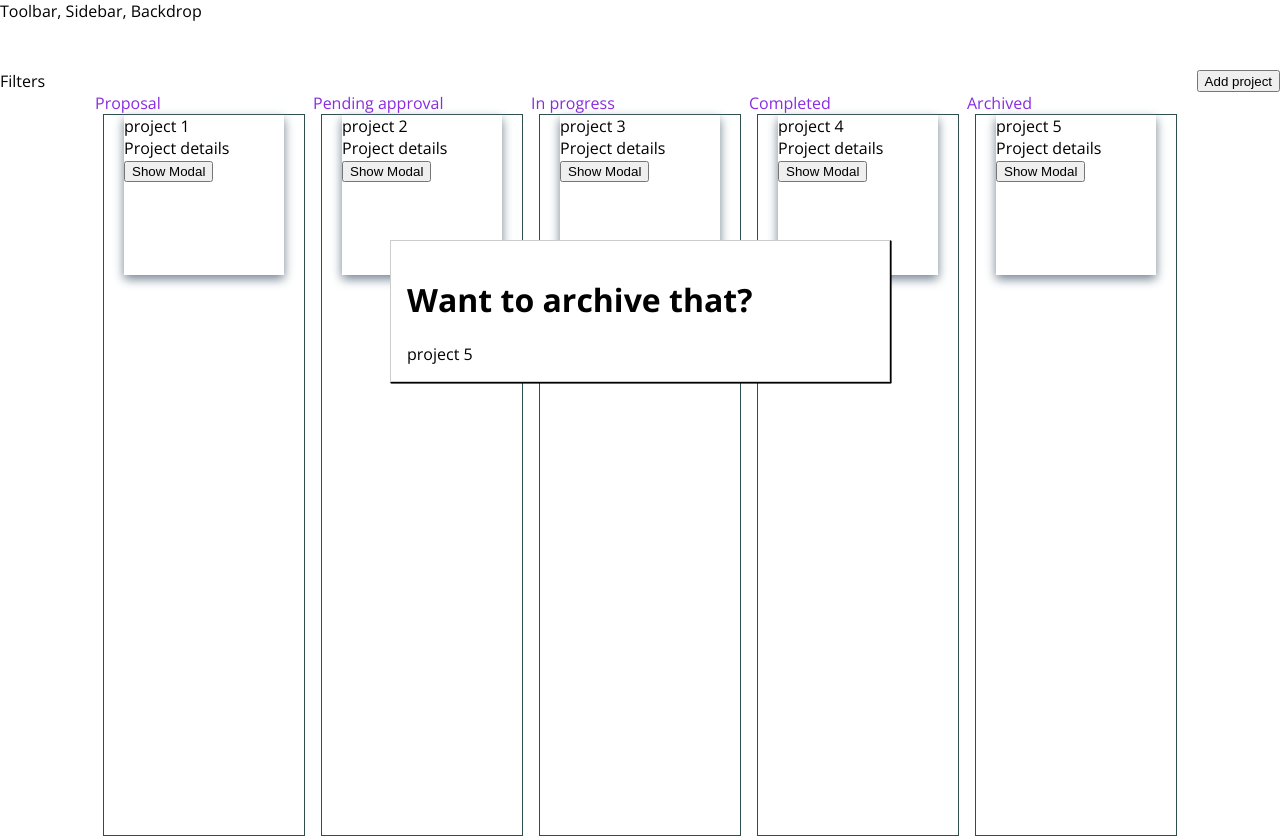
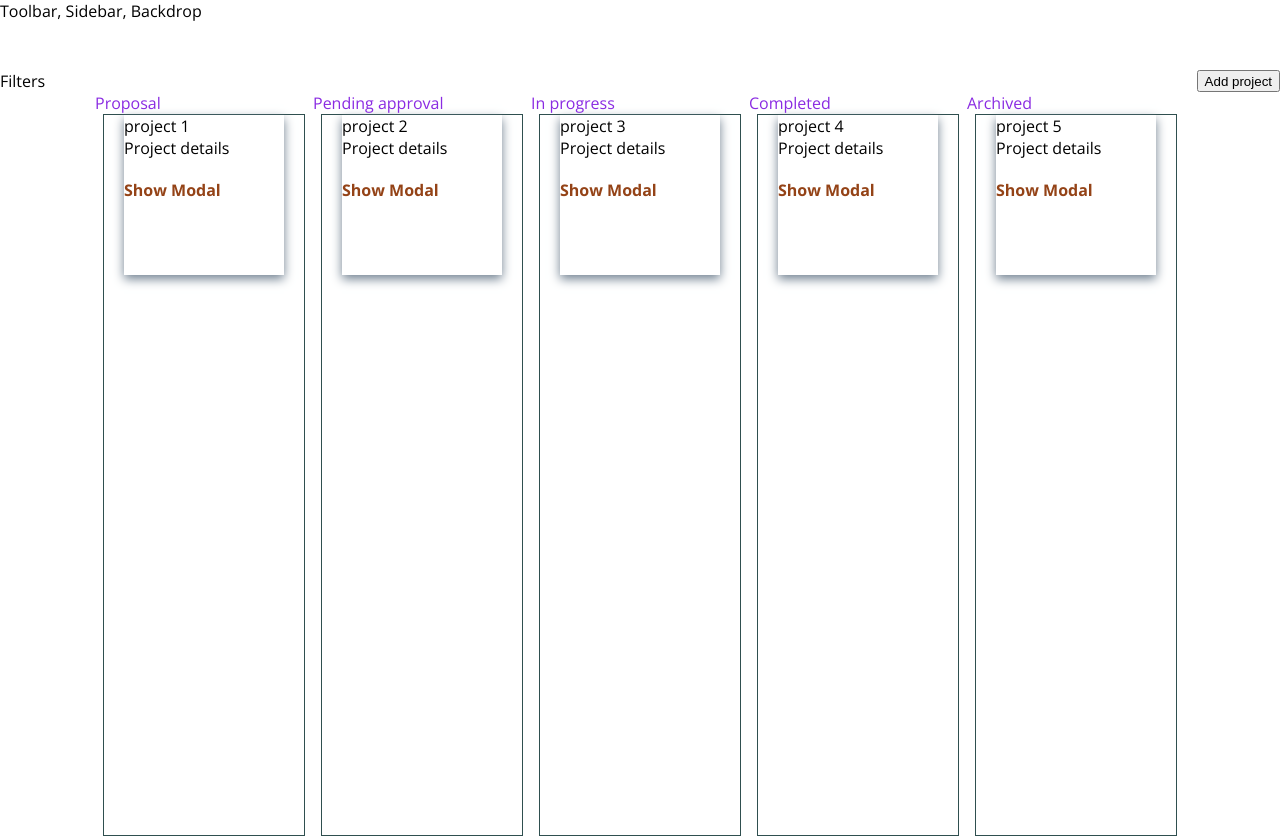
Before and after one commit to Tatarin9/TIMY, a React app: page / in a window 1280 px wide. Built offline with nearby package versions, Linux system fonts and the light colour scheme.

Commit message:
logic to show clicked ticket details in modal

```diff
--- a/src/features/Kanban/Column/Column.js
+++ b/src/features/Kanban/Column/Column.js
@@ -14,6 +14,7 @@ const kanbanColumn = (props) => {
                 return <KanbanTicket
                     key={project.id}
                     projectName={project.name}
+                    currentTicket={() => props.ticketClicked(project)}
                 />
             })
             }
--- a/src/features/Kanban/Kanban.js
+++ b/src/features/Kanban/Kanban.js
@@ -6,6 +6,7 @@ import KanbanColumn from './Column/Column';
 // import '../../App.css';
 import appClasses from '../../App.css';
 import classes from './Kanban.css';
+import Modal from '../../shared/Modal/Modal';
 
 class Kanban extends Component {
 
@@ -31,11 +32,22 @@ class Kanban extends Component {
             {id: 1, name: 'project 5', status: 'archived'},
 
         ],
+        isTicketClicked: false,
+        currentTicket: null,
         otherState: 'some other value'
     };
 
     addProjectHandler = () => {
         alert('add new project form will render');
+    };
+
+    clickTicketHandler = (ticket) => {
+        debugger
+        this.setState({isTicketClicked: true, currentTicket: ticket});
+    };
+
+    cancelModalHandler = () => {
+        this.setState({isTicketClicked: false});
     };
 
     render() {
@@ -48,6 +60,7 @@ class Kanban extends Component {
                     return <KanbanColumn
                         title={column.title}
                         projects={this.state.projects.filter(project => project.status === column.status)}
+                        ticketClicked={(ticket) => this.clickTicketHandler(ticket)}
                         key={column.id}
                     />
                 })}
@@ -69,6 +82,10 @@ class Kanban extends Component {
                 <div className={classes.Kanban}>
                     {columns}
                 </div>
+                <Modal show={this.state.isTicketClicked} modalClosed={this.cancelModalHandler}>
+                    <p>ticket clicked</p>
+                    <p>{this.state.currentTicket ? this.state.currentTicket.name : null}</p>
+                </Modal>
             </Aux>
         );
     }
--- a/src/features/Kanban/Ticket/Ticket.js
+++ b/src/features/Kanban/Ticket/Ticket.js
@@ -1,21 +1,10 @@
 import React from 'react';
 
 import classes from './Ticket.css';
-import Modal from '../../../shared/Modal/Modal';
 import Aux from '../../../shared/Aux';
+import Button from '../../../shared/Button/Button';
 
 const kanbanTicket = (props) => {
-    let showModal = false;
-    let modal = null;
-
-
-    const showModalClicked = () => {
-        debugger
-        showModal = !showModal;
-        if (showModal) {
-            modal = <Modal/>;
-        }
-    };
 
     return (
         <Aux>
@@ -24,12 +13,8 @@ const kanbanTicket = (props) => {
                 <div>
                     Project details
                 </div>
-                <button onClick={showModalClicked}>Show Modal</button>
+                <Button btnType="Danger" click="" clicked={props.currentTicket}>Show Modal</Button>
             </div>
-            <Modal>
-                <h1>Want to archive that?</h1>
-                <div>{props.projectName}</div>
-            </Modal>
         </Aux>
     );
 
--- /dev/null
+++ b/src/shared/Backdrop/Backdrop.css
@@ -0,0 +1,9 @@
+.Backdrop {
+    width: 100%;
+    height: 100%;
+    position: fixed;
+    z-index: 100;
+    left: 0;
+    top: 0;
+    background-color: rgba(0, 0, 0, 0.5);
+}
--- /dev/null
+++ b/src/shared/Backdrop/Backdrop.js
@@ -0,0 +1,9 @@
+import React from 'react';
+
+import classes from './Backdrop.css';
+
+const backdrop = (props) => (
+    props.show ? <div className={classes.Backdrop} onClick={props.clicked}></div> : null
+);
+
+export default backdrop;
--- /dev/null
+++ b/src/shared/Button/Button.css
@@ -0,0 +1,24 @@
+.Button {
+    background-color: transparent;
+    border: none;
+    color: white;
+    outline: none;
+    cursor: pointer;
+    font: inherit;
+    padding: 10px;
+    margin: 10px;
+    font-weight: bold;
+}
+
+.Button:first-of-type {
+    margin-left: 0;
+    padding-left: 0;
+}
+
+.Success {
+    color: #5C9210;
+}
+
+.Danger {
+    color: #944317;
+}
--- /dev/null
+++ b/src/shared/Button/Button.js
@@ -0,0 +1,13 @@
+import React from 'react';
+
+import classes from './Button.css';
+
+const button = (props) => (
+    <button
+        className={[classes.Button, classes[props.btnType]].join(' ')}
+        onClick={props.clicked}>
+        {props.children}
+    </button>
+);
+
+export default button;
--- a/src/shared/Modal/Modal.js
+++ b/src/shared/Modal/Modal.js
@@ -1,11 +1,21 @@
 import React from 'react';
 
 import classes from './Modal.css';
+import Aux from '../Aux';
+import Backdrop from '../Backdrop/Backdrop';
 
 const modal = (props) => (
-    <div className={classes.Modal}>
-        {props.children}
-    </div>
+    <Aux>
+        <Backdrop show={props.show} clicked={props.modalClosed}/>
+        <div
+            className={classes.Modal}
+            style={{
+                transform: props.show ? 'translateY(0)' : 'translateY(-100vh)',
+                opacity: props.show ? '1' : '0'
+            }}>
+            {props.children}
+        </div>
+    </Aux>
 );
 
 export default modal;
```
